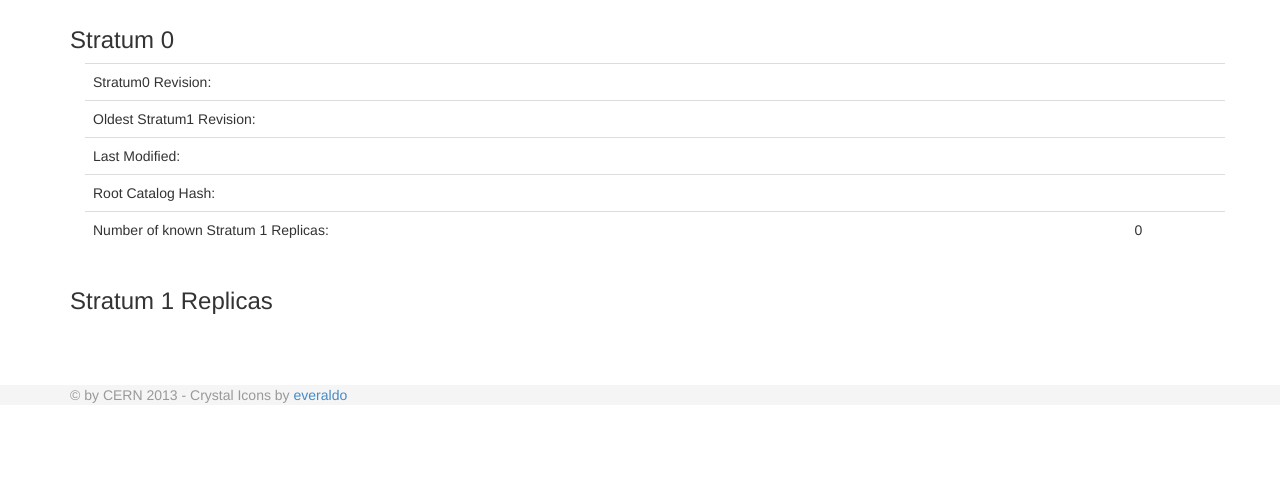
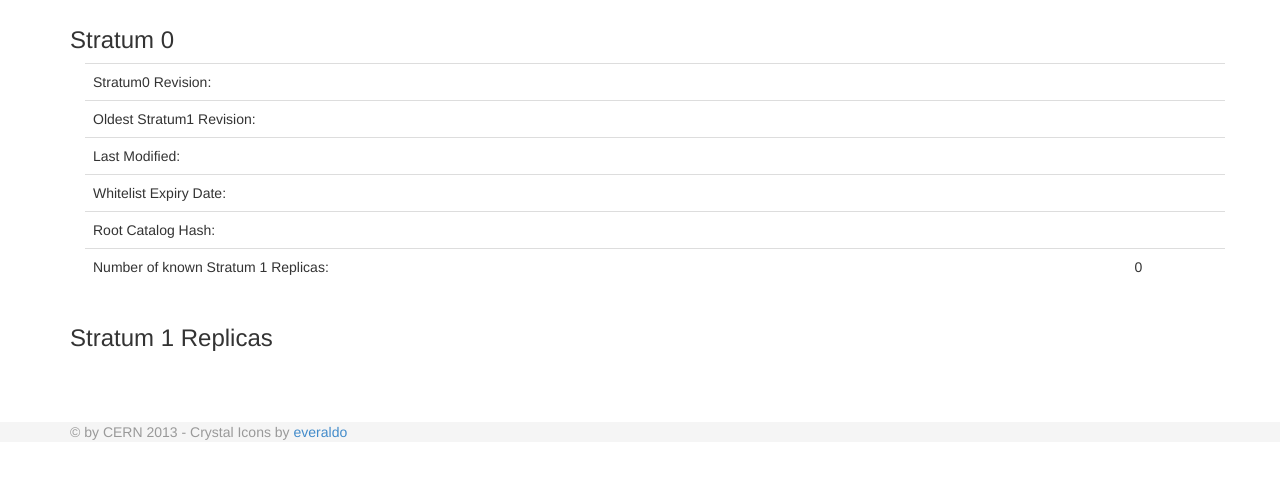
Before and after one commit to Moliholy/monitor, a Django app: template stratum0/templates/stratum0/details.html in a window 1280 px wide. Shown: the part 168-647 px from the top of the page. Run offline with Django 3.2, Linux system fonts and the light colour scheme; the template is opened without the code that fills it, so the values that code supplies are empty; some libraries are stand-ins or nearby versions.

Commit message:
add whitelist expiry date to details page

```diff
--- a/stratum0/templates/stratum0/details.html
+++ b/stratum0/templates/stratum0/details.html
@@ -33,11 +33,12 @@ function update_stratum0_display(s0_dom_id, json_data) {
         location.reload();
     }
 
-    $(s0_dom_id + " .stratum0_revision"     ).html(stratum0.revision);
+    $(s0_dom_id + " .stratum0_revision"        ).html(stratum0.revision);
     // .min_stratum1_revision is updated dynamically in stratum1_display!
-    $(s0_dom_id + " .stratum0_version"      ).html(stratum0.version);
-    $(s0_dom_id + " .stratum0_last_modified").html(format_timestamp(stratum0.last_modified));
-    $(s0_dom_id + " .stratum0_root_catalog" ).html(stratum0.root_catalog_hash);
+    $(s0_dom_id + " .stratum0_version"         ).html(stratum0.version);
+    $(s0_dom_id + " .stratum0_last_modified"   ).html(format_timestamp(stratum0.last_modified));
+    $(s0_dom_id + " .stratum0_whitelist_expiry").html(format_timestamp(stratum0.whitelist_expiry));
+    $(s0_dom_id + " .stratum0_root_catalog"    ).html(stratum0.root_catalog_hash);
 
     return s0_dom_id;
 }
@@ -173,6 +174,10 @@ window.onload = function() {
             <td class="stratum0_last_modified"></td>
         </tr>
         <tr>
+            <td>Whitelist Expiry Date:</td>
+            <td class="stratum0_whitelist_expiry"></td>
+        </tr>
+        <tr>
             <td>Root Catalog Hash:</td>
             <td class="stratum0_root_catalog"></td>
         </tr>
--- a/stratum0/templates/stratum0/repository.json
+++ b/stratum0/templates/stratum0/repository.json
@@ -6,8 +6,9 @@
     "type"              : "{{ repository.type }}",
     "replicating"       : "{{ stratum1.repository.replicating }}",
     {% if stratum1.repository.last_replication|date:"Y" != '1970' %}
-    "last_replication"  : "{{ stratum1.repository.last_replication.isoformat }}"
+    "last_replication"  : "{{ stratum1.repository.last_replication.isoformat }}",
     {% else %}
-    "last_replication"  : "unknown"
+    "last_replication"  : "unknown",
     {% endif %}
+    "whitelist_expiry"  : "{{ repository.retrieve_whitelist.expires.isoformat }}"
 }
```
